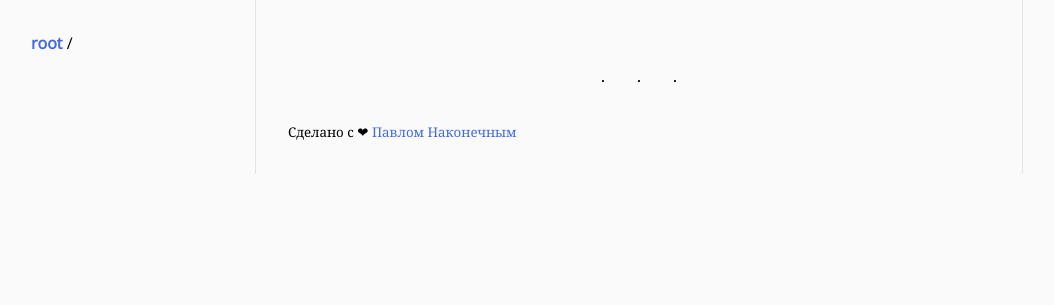
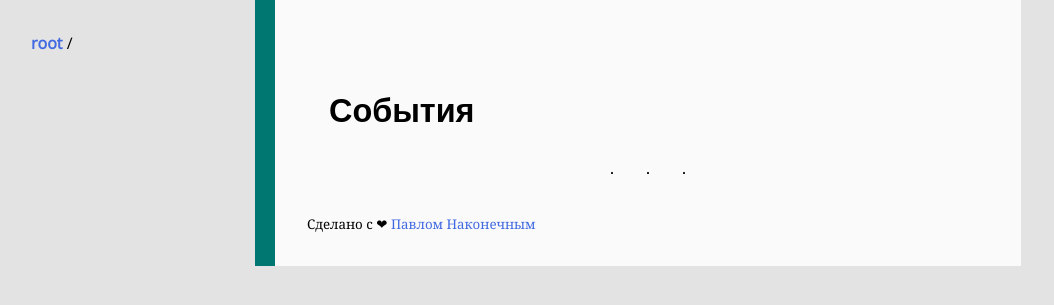
Before and after one commit to SneakBug8/wowrp, a PHP site: template themes/clutter/character.twig in a window 1280 px wide. Shown: the top 305 px of the page, without its empty margins (1-1055 px from the left). Run offline with PHP 8.4, Linux system fonts and the light colour scheme; the template is opened without the code that fills it, so the values that code supplies are empty; some libraries are stand-ins or nearby versions.

Commit message:
design updates

```diff
--- a/themes/clutter/character.twig
+++ b/themes/clutter/character.twig
@@ -46,10 +46,7 @@
       {% endif %}
       <table>
         {% if current_page.meta.image %}
-        <image style="max-height: 300px;" src="
-    {{current_page.meta.image}}
-    ">
-
+        <image style="max-height: 300px;" src="{{current_page.meta.image}}">
           {% endif %}
           {{ current_page.meta.status|ifRow("Статус")}}
           {{ current_page.meta.playedby|ifRow("Отыгрывает")}}
@@ -64,6 +61,21 @@
           {{ current_page.meta.enemies|ifRow("Враги")}}
       </table>
       {{ content }}
+
+      <h2>События</h2>
+      {% for page in pages|sort_by("title")|sort_by(["meta", "weight"]) %}
+      {% if not page.hidden and page.meta.template == "event" %}
+      {% if current_page.id in page.meta.characters %}
+      <li class="menuitem {% if page.id == current_page.id %}active{% endif %}">
+        <a href="{{ page.url }}" data-shortcut="{{page.meta.shortcut}}">
+          {{ page.title }}
+          {% if page.id|isIndex %}/{% endif %}
+        </a>
+      </li>
+
+      {% endif %}
+      {% endif %}
+      {% endfor %}
     </article>
     <footer>
       <hr>
@@ -76,7 +88,8 @@
       if meta.highlight %
     } //set highlighting if it's defined
     $('code').addClass('{{ current_page.meta.highlight }}'); {
-      % endif %
+      %
+      endif %
     }
 
     $('.shortcut-data').each(function () { //make shortcuts
--- a/themes/clutter/pagesmenu.twig
+++ b/themes/clutter/pagesmenu.twig
@@ -14,8 +14,8 @@
         {% if (is_front_page or (page.id starts with current_page.id |root))
             and (current_page.id|level == page.id|level-offset) %}
 
-        <li class="menuitem {% if page.id == current_page.id %}active{% endif %}" {{page.meta.size|ifSize}} {{page.meta.style|ifStyle}}>
-            <a href="{{ page.url }}" data-shortcut="{{page.meta.shortcut}}">
+        <li class="menuitem {% if page.id == current_page.id %}active{% endif %}" {{page.meta.size|ifSize}}>
+            <a href="{{ page.url }}" data-shortcut="{{page.meta.shortcut}}" {{page.meta.style|ifStyle}}>
                 {{ page.title }}
                 {% if page.id|isIndex %}/{% endif %}
             </a>
--- a/themes/clutter/styles/main.css
+++ b/themes/clutter/styles/main.css
@@ -5,10 +5,11 @@
 }
 
 body {
-  margin:0;
-  padding:0;
-  background:#fafafa;
-  font-family: Georgia, 'Times New Roman', Times, serif
+  margin: 0;
+  padding: 0;
+  font-family: Georgia, 'Times New Roman', Times, serif;
+  background-color: #e3e3e3;
+=
 }
 
 h1,
@@ -27,7 +28,7 @@ nav,
 }
 
 a {
-  color:#4169e1;
+  color: #4169e1;
   text-decoration: none;
   transition: color .3s ease, background-color .3s ease, border-color .3s ease;
 }
@@ -42,22 +43,21 @@ a:hover {
 /* sidebar left */
 
 .directory a:hover {
-  text-decoration:underline;
+  text-decoration: underline;
 }
+
 .directory a:last-child {
-  font-weight:700;
+  font-weight: 700;
 }
 
 .main-nav {
   width: 20%;
   float: left;
   height: 100%;
-  top:0;
-  left:0;
 }
 
 nav {
-  padding:1em;
+  padding: 1em;
 }
 
 @media only screen and (max-width: 800px) {
@@ -68,12 +68,12 @@ nav {
 }
 
 .directory {
-  margin-left:1em;
+  margin-left: 1em;
 }
 
 ul.nav {
-  list-style:none;
-  line-height:1.5em;
+  list-style: none;
+  line-height: 1.5em;
 }
 
 li.menuitem.active a {
@@ -83,7 +83,7 @@ li.menuitem.active a {
 /* sidebar right */
 .nav-contents {
   float: right;
-  padding:1em;
+  padding: 1em;
   width: 20%;
 }
 
@@ -96,36 +96,44 @@ li.menuitem.active a {
 }
 
 .nav-contents ul {
-  list-style:none;
-  margin:0 1em;
-  padding:0;
+  list-style: none;
+  margin: 0 1em;
+  padding: 0;
 }
 
 .nav-contents ul li:first-child {
-  border-bottom:1px solid black;
-  padding-bottom:0.2em;
-  margin-bottom:0.4em;
+  border-bottom: 1px solid black;
+  padding-bottom: 0.2em;
+  margin-bottom: 0.4em;
 }
+
 .nav-contents:hover {
-  opacity:1;
+  opacity: 1;
 }
+
 .layer2 {
-  margin-left:1em;
+  margin-left: 1em;
 }
 
 /* content */
 
 .main-content {
   float: left;
-  max-width:880px;
-  width: calc(60%);
-  border-left:1px solid #e3e3e3;
-  border-right:1px solid #e3e3e3;
+  max-width: 900px;
+  width: 60%;
+  background: #fafafa;
+}
+
+@media only screen and (min-width: 800px) {
+  .main-content {
+    border-left: 20px solid #007771;
+    border-right: 2px solid #e3e3e3;
+  }
 }
 
 @media only screen and (max-width: 800px) {
   .main-content {
-    position: static;
+    border-top: 10px solid #007771;
     width: 100%;
     margin: 0;
   }
@@ -259,7 +267,7 @@ pre code.hljs {
 
 .article {
   font-size: 18px;
-  margin:2em 3em;
+  margin: 2em 3em;
 }
 
 @media only screen and (max-width: 800px) {
@@ -269,24 +277,27 @@ pre code.hljs {
 }
 
 pre {
-  border:1px solid #aaa;
-  overflow:hidden;
+  border: 1px solid #aaa;
+  overflow: hidden;
 }
+
 pre code {
-  overflow-x:scroll;
+  overflow-x: scroll;
 }
 
 .article a:hover {
-  text-decoration:underline;
+  text-decoration: underline;
 }
 
 
-p code, li code  {
-  background:#F0F0F0;
-  color:#444;
-  border:1px solid #ccc;
-  padding:0.1em 0.2em;
+p code,
+li code {
+  background: #F0F0F0;
+  color: #444;
+  border: 1px solid #ccc;
+  padding: 0.1em 0.2em;
 }
+
 /*
 .article h1 {
   font-weight:700;
@@ -306,19 +317,23 @@ p code, li code  {
 }
 */
 
-.article h1, .article h2 {
-  position:relative;
+.article h1,
+.article h2 {
+  position: relative;
 }
+
 .section-anchor {
-  position:absolute;
-  font-weight:400;
-  left:-0.8em;
+  position: absolute;
+  font-weight: 400;
+  left: -0.8em;
 }
+
 .section-anchor a {
-  color:#999999;
+  color: #999999;
 }
+
 .section-anchor a:hover {
-  color:#333333;
+  color: #333333;
 }
 
 footer {
@@ -327,13 +342,46 @@ footer {
 
 table {
   border-collapse: collapse;
+  width: 100%;
 }
 
-table, th, td {
+th,
+td {
   border-top: 1px solid #999999;
   border-bottom: 1px solid #999999;
 }
 
-th, td {
+th,
+td {
   padding: 0.5em;
 }
+
+a.btn,
+input[type="submit"],
+a.btn-outline {
+  display: inline-block;
+  padding: 10px;
+  margin: 2px;
+  text-decoration: none;
+}
+
+a.btn,
+input[type="submit"] {
+  background-color: #4169e1;
+  color: white;
+}
+
+a.btn:hover,
+input[type="submit"]:hover {
+  background-color: #d82e2e;
+}
+
+a.btn-outline {
+  border: 2px solid #4169e1;
+  color: #4169e1;
+}
+
+a.btn-outline:hover {
+  border-color: #d82e2e;
+  color: #d82e2e;
+}
```
Also changed, not shown: plugins/Clutter/Clutter.php (+7 -1 lines), themes/clutter/anchors-script.twig (added, +25 -0 lines), themes/clutter/event.twig (+2 -32 lines), themes/clutter/folder.twig (+1 -21 lines), themes/clutter/index.twig (+2 -28 lines).
